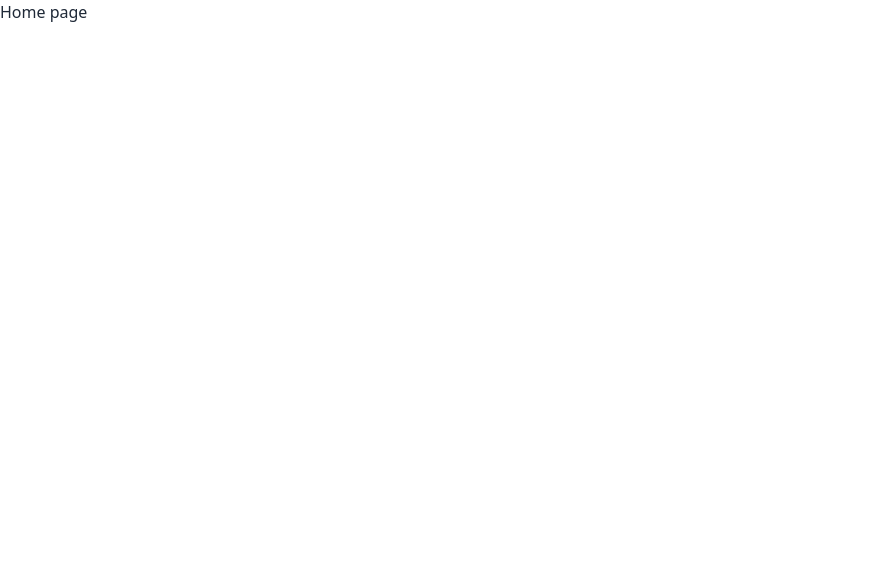
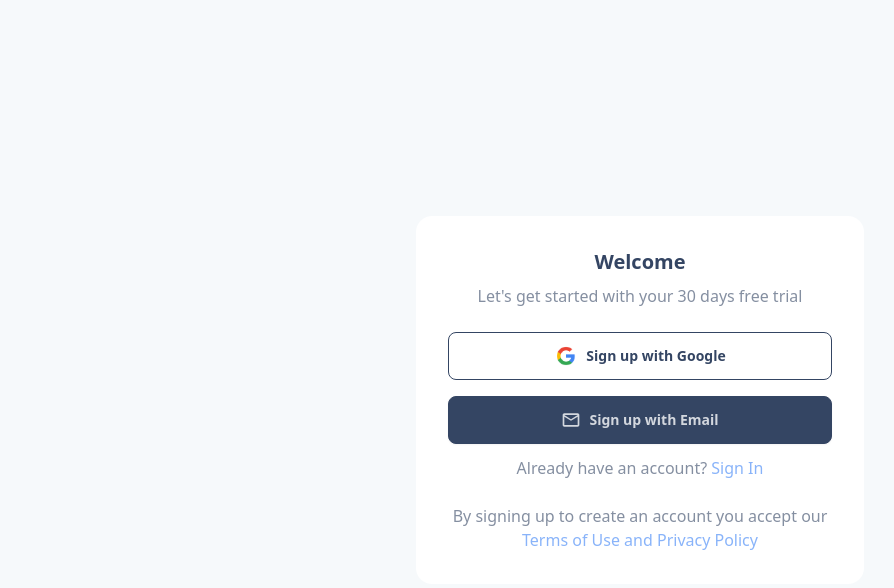
Before and after one commit to smartdev0809/academia, a React (Vite) app: page / in a window 1280 px wide. Shown: the top 588 px of the page, without its empty margins (0-894 px from the left). Built offline with nearby package versions, Linux system fonts and the light colour scheme.

Commit message:
added welcome page

```diff
--- a/src/App.tsx
+++ b/src/App.tsx
@@ -1,5 +1,24 @@
+import { Route, Routes } from "react-router-dom";
+import SignUp from "./pages/auth/signup";
+import SignIn from "./pages/auth/signin";
+import Welcome from "./pages/auth/welcome";
+
 function App() {
-  return <div>Home page</div>;
+  const logedIn = false;
+
+  if (logedIn) {
+    return <div>Home page</div>;
+  }
+
+  return (
+    <div className="bg-[#f6f9fb] h-screen grid place-content-center">
+      <Routes>
+        <Route path="/" element={<Welcome />} />
+        <Route path="/signup" element={<SignUp />} />
+        <Route path="signin" element={<SignIn />} />
+      </Routes>
+    </div>
+  );
 }
 
 export default App;
--- /dev/null
+++ b/src/pages/auth/signin.tsx
@@ -0,0 +1,5 @@
+function SignIn() {
+  return <div></div>;
+}
+
+export default SignIn;
--- /dev/null
+++ b/src/pages/auth/signup.tsx
@@ -0,0 +1,5 @@
+function SignUp() {
+  return <div></div>;
+}
+
+export default SignUp;
--- /dev/null
+++ b/src/pages/auth/welcome.tsx
@@ -0,0 +1,41 @@
+import { MdOutlineMail } from "react-icons/md";
+import gLogo from "../../assets/google-logo.png";
+import { Link, useNavigate } from "react-router-dom";
+
+function Welcome() {
+  const navigate = useNavigate();
+
+  return (
+    <form className="bg-white rounded-box p-8 w-[28rem]">
+      <h1 className="text-xl font-bold text-primary text-center">Welcome</h1>
+      <p className="text-center text-primary opacity-60 mt-2">
+        Let's get started with your 30 days free trial
+      </p>
+      <button className="btn mt-6 btn-outline text-primary btn-primary btn-block">
+        <img src={gLogo} className=" h-6" alt="google logo" />
+        <span>Sign up with Google</span>
+      </button>
+      <button
+        onClick={() => navigate("/signup")}
+        className="btn mt-4 btn-primary btn-block"
+      >
+        <MdOutlineMail className="text-xl" />
+        <span>Sign up with Email</span>
+      </button>
+      <p className="text-primary opacity-60 mt-3 text-center">
+        Already have an account?{" "}
+        <Link to="/signin" className="text-blue-500 hover:link">
+          Sign In
+        </Link>
+      </p>
+      <p className="text-primary opacity-60 mt-6 text-center">
+        By signing up to create an account you accept our{" "}
+        <Link to="/terms" className="text-blue-500 hover:link">
+          Terms of Use and Privacy Policy
+        </Link>
+      </p>
+    </form>
+  );
+}
+
+export default Welcome;
--- a/tailwind.config.js
+++ b/tailwind.config.js
@@ -6,6 +6,14 @@ export default {
   },
   plugins: [require("daisyui")],
   daisyui: {
-    themes: ["light"],
+    themes: [
+      {
+        light: {
+          ...require("daisyui/src/theming/themes")["light"],
+          primary: "#344563",
+          secondary: "#ff844b",
+        },
+      },
+    ],
   },
 };
```
Also changed, not shown: src/assets/google-logo.png (added), 1 other file (tests, documents, lock files or other folders).
